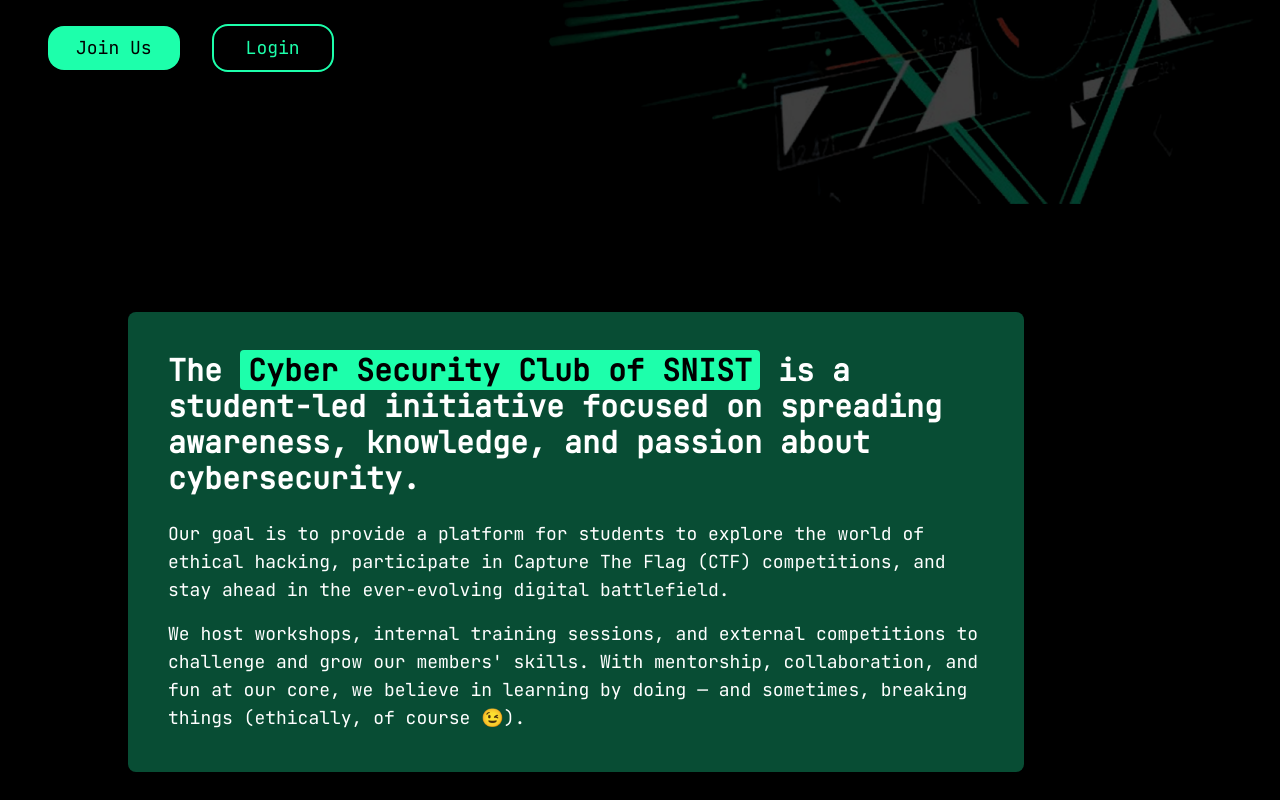
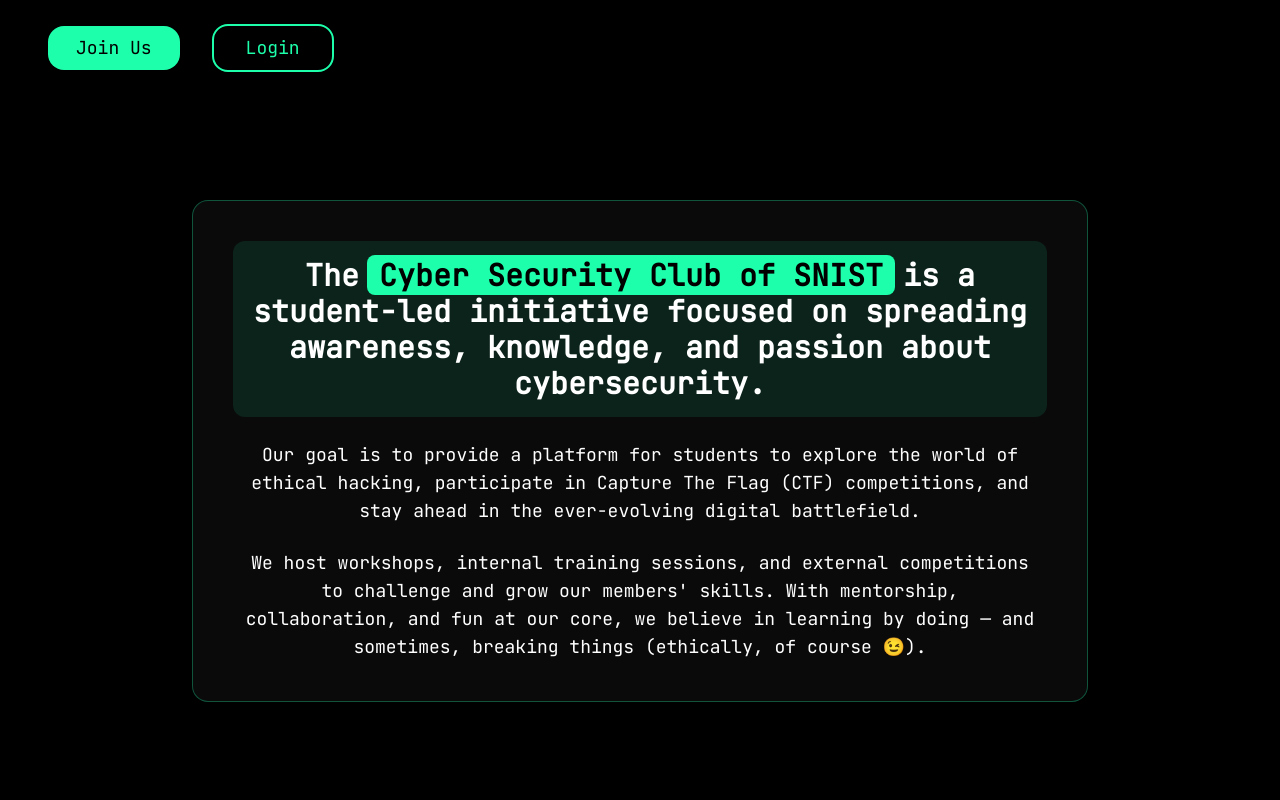
Before and after one commit to AnirudhRakonda/csc_snist, a React (Vite) app in the folder frontend/: page / in a window 1280 px wide. Shown: the part 460-1260 px from the top of the page. Built offline with nearby package versions, Linux system fonts and the light colour scheme.

Commit message:
minor changes

```diff
--- a/frontend/src/pages/AboutUs.jsx
+++ b/frontend/src/pages/AboutUs.jsx
@@ -2,19 +2,25 @@ import React from 'react';
 
 const AboutUs = () => {
     return (
-        <div className="bg-background mt-40 md:mt-60 px-4 md:px-12 flex justify-center w-[90%]">
-            <div className="bg-cta bg-opacity-30 backdrop-filter backdrop-blur-md p-6 md:p-10 rounded-lg shadow-lg max-w-4xl">
-                <h1 className="text-2xl md:text-3xl font-bold leading-7 mb-6">
-                    The {' '}
-                    <span className="bg-cta text-background px-2 rounded">
-                    Cyber Security Club of SNIST
-                    </span>{' '}
+        <div className="mt-16 px-4 md:px-12 flex justify-center w-full mx-auto bg-background text-text py-16">
+            <div className="p-6 md:p-10 rounded-2xl shadow-lg max-w-4xl bg-[#0A0A0A] border border-[#1DFFAB]/30">
+
+                {/* Heading with background */}
+                <h1 className="text-2xl md:text-3xl font-bold mb-6 text-center bg-cta/10 p-4 rounded-xl leading-snug">
+                    The
+                    <span className="bg-cta text-background px-3 rounded-lg mx-2">
+                        Cyber Security Club of SNIST
+                    </span>
                     is a student-led initiative focused on spreading awareness, knowledge, and passion about cybersecurity.
                 </h1>
-                <p className="text-base md:text-lg leading-loose mb-4">
+
+                {/* Paragraph 1 */}
+                <p className="text-base md:text-lg leading-relaxed mb-6 text-center px-2">
                     Our goal is to provide a platform for students to explore the world of ethical hacking, participate in Capture The Flag (CTF) competitions, and stay ahead in the ever-evolving digital battlefield.
                 </p>
-                <p className="text-base md:text-lg leading-loose">
+
+                {/* Paragraph 2 */}
+                <p className="text-base md:text-lg leading-relaxed text-center px-2">
                     We host workshops, internal training sessions, and external competitions to challenge and grow our members' skills. With mentorship, collaboration, and fun at our core, we believe in learning by doing — and sometimes, breaking things (ethically, of course 😉).
                 </p>
             </div>
--- a/frontend/src/pages/Landing.jsx
+++ b/frontend/src/pages/Landing.jsx
@@ -38,11 +38,11 @@ const TypingEffect = ({ text }) => {
 const Landing = () => {
         return (
                 <div className='bg-background mt-10 md:mt-20 px-4 md:px-12 relative'>
-                        <img
+                        {/* <img
                                 src={img}
                                 alt="Landing"
                                 className='w-full md:w-[70%] absolute top-0 right-0 opacity-50 z-0'
-                        />
+                        /> */}
                         <div className='relative z-10'>
                                 <h1 className='text-2xl md:text-4xl text-text font-jetbrains mb-6 md:mb-12'>
                                         Welcome to the <span className='text-cta'>
```
